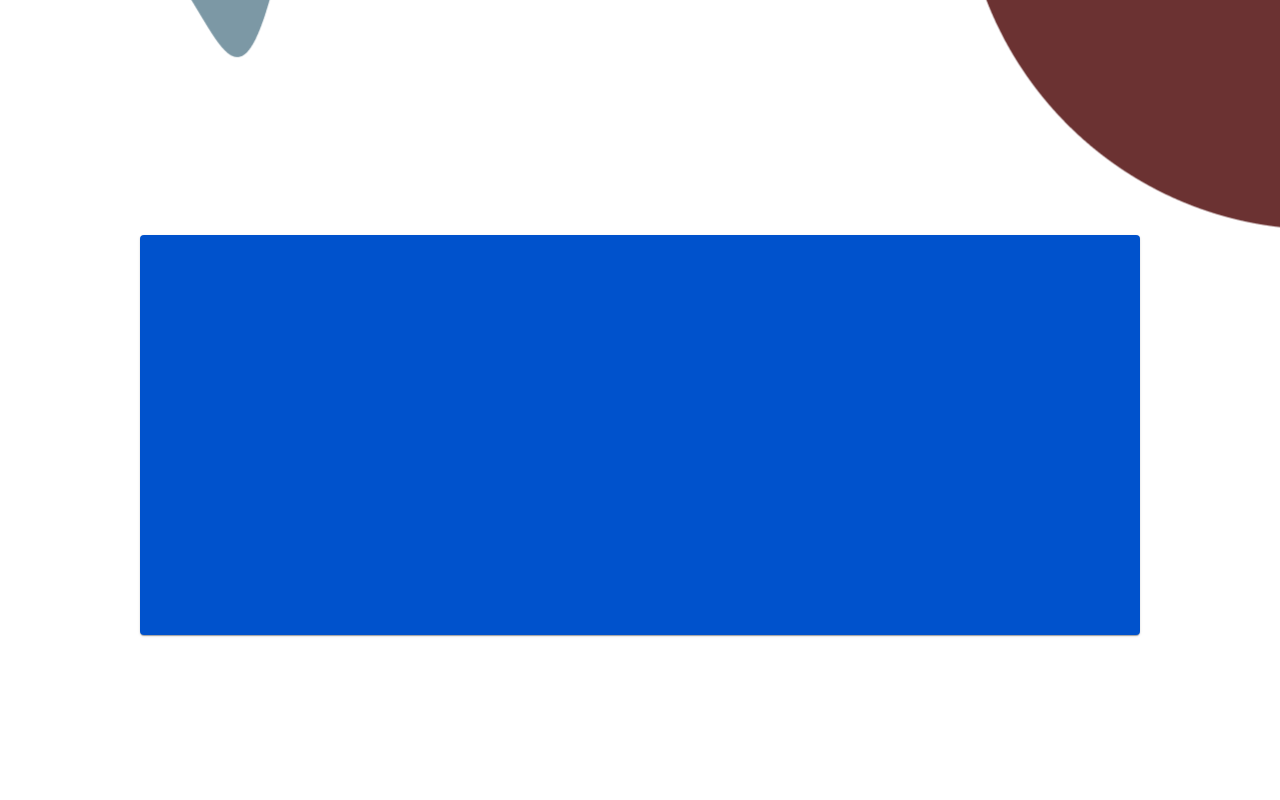
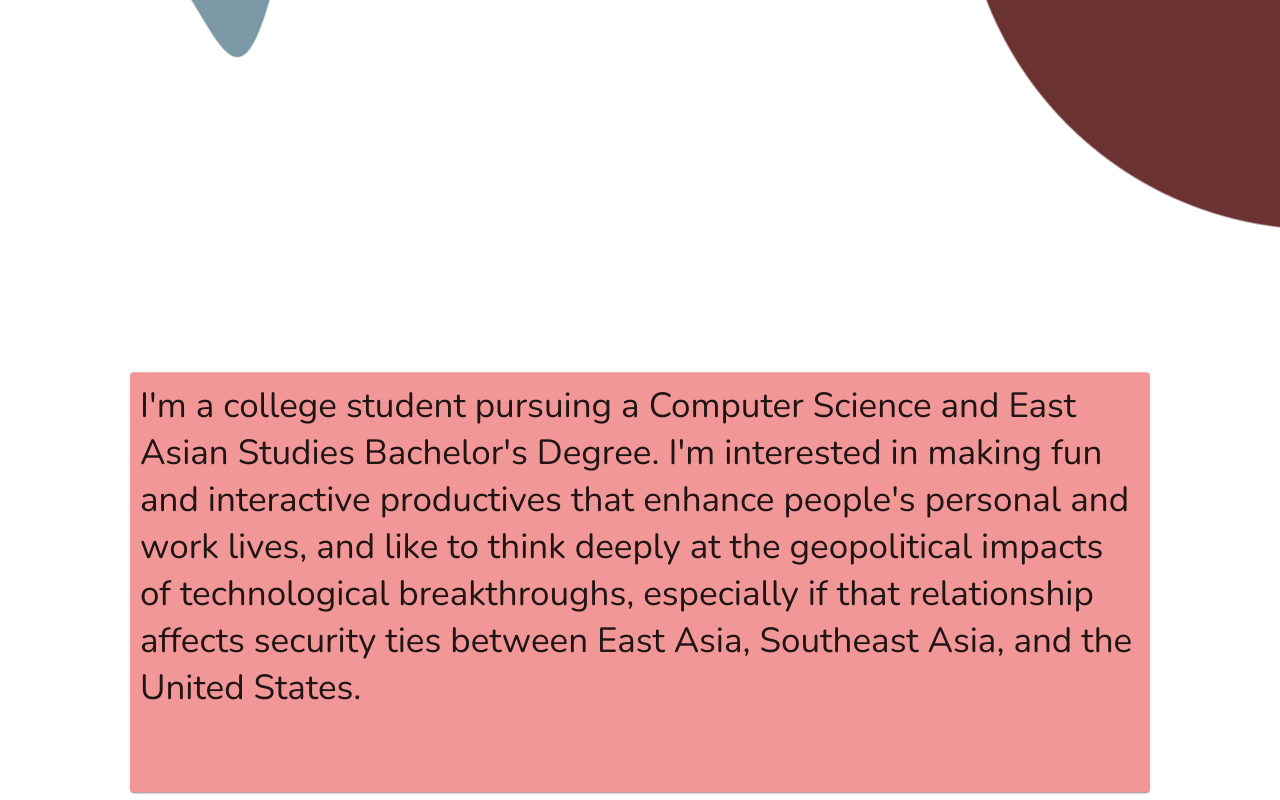
Before and after one commit to TaylorTayTyT/personalWebsite, a React (Create React App) app in the folder home/: page / in a window 1280 px wide. Shown: the part 1613-2413 px from the top of the page. Before the commit the page ends 2256 px from the top, so only its background shows below. Built offline with nearby package versions, Linux system fonts and the light colour scheme.

Commit message:
tbh i dont even remember but we're relearning node

```diff
--- a/home/package.json
+++ b/home/package.json
@@ -11,7 +11,8 @@
     "@testing-library/user-event": "^13.5.0",
     "animate": "^1.0.0",
     "animate.css": "^4.1.1",
-    "express": "^4.18.1",
+    "express": "^4.18.2",
+    "node": "^19.0.1",
     "react": "^18.2.0",
     "react-dom": "^18.2.0",
     "react-scripts": "5.0.1",
--- a/home/src/About.js
+++ b/home/src/About.js
@@ -13,7 +13,7 @@ function About() {
         },
         palette: {
             primary: {
-                main: '#0052cc',
+                main: '#F29797',
             },
             secondary: {
                 main: '#edf2ff',
@@ -23,7 +23,7 @@ function About() {
 
     return (
         <ThemeProvider theme = {theme}>
-            <Box style={{ transform: "translateY(250%)" }}
+            <Box style={{ transform: "translateY(270%)" }}
                 sx={{
                     display: 'flex',
                     flexWrap: 'wrap',
@@ -35,7 +35,12 @@ function About() {
                     justifyContent: 'center',
                 }}
             >
-                <Paper sx = {{backgroundColor: "primary.main"}}/>
+                <Paper sx = {{backgroundColor: "primary.main", padding: "10px", fontSize: "35px", fontFamily:"Nunito", text: "#000"}}>
+                    I'm a college student pursuing a Computer Science and East Asian Studies Bachelor's Degree.
+                    I'm interested in making fun and interactive productives that enhance people's personal and work lives,
+                    and like to think deeply at the geopolitical impacts of technological breakthroughs, especially if that
+                    relationship affects security ties between East Asia, Southeast Asia, and the United States.
+                </Paper>
             </Box>
         </ThemeProvider>
     )
--- /dev/null
+++ b/home/src/server/app.js
@@ -0,0 +1,5 @@
+const os = require('os')
+
+const totalMem = os.freemem()
+
+console.log(totalMem)
--- a/home/src/topNav.sass
+++ b/home/src/topNav.sass
@@ -79,12 +79,15 @@ $button-color: white
     z-index: 15
     height: 400px
 .topBarButton
-    position: absolute
+    position: fixed
     top: 2.5%
     right: 2.5%
+    opacity: 50%
     z-index: 1000
     .resumeOptions
         position: absolute
+.topBarButton:hover
+    opacity: 100%
 
 .makeYourMark
     position: absolute
```
Also changed, not shown: 1 other file (tests, documents, lock files or other folders).
